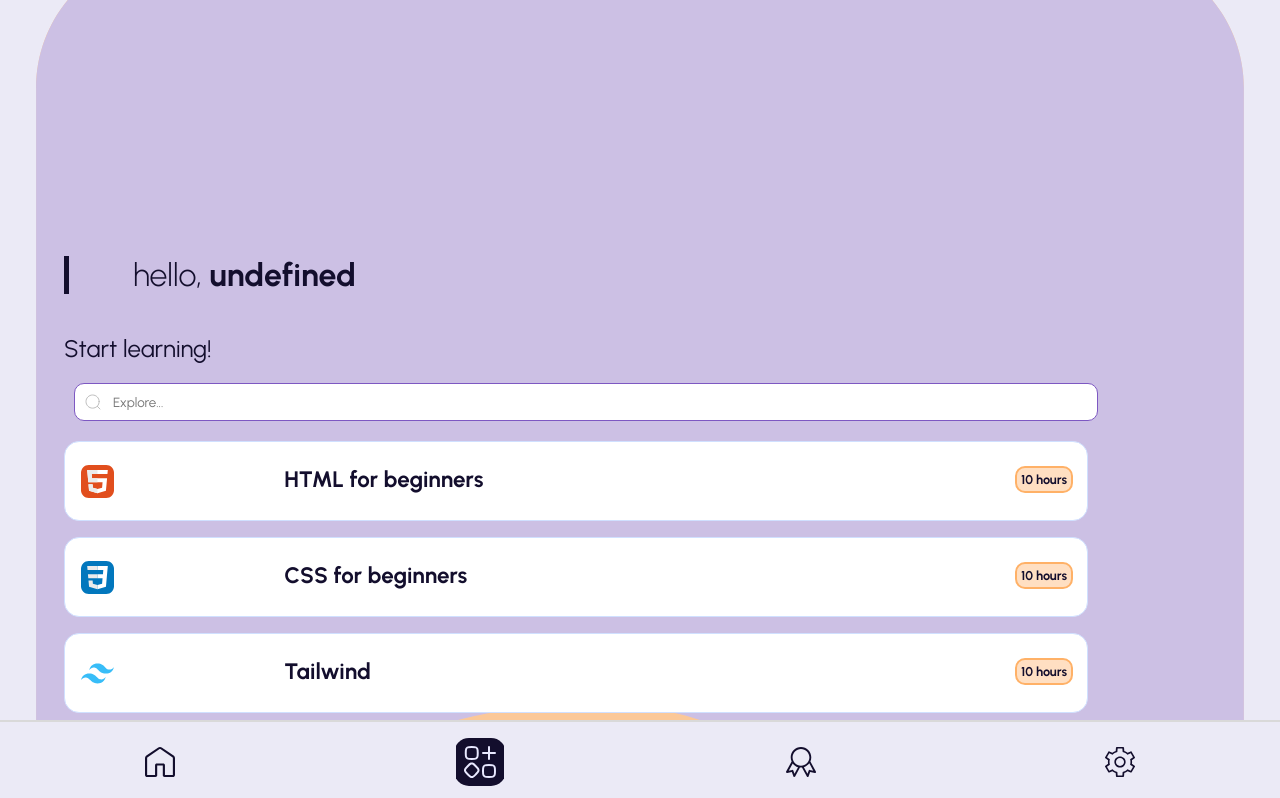
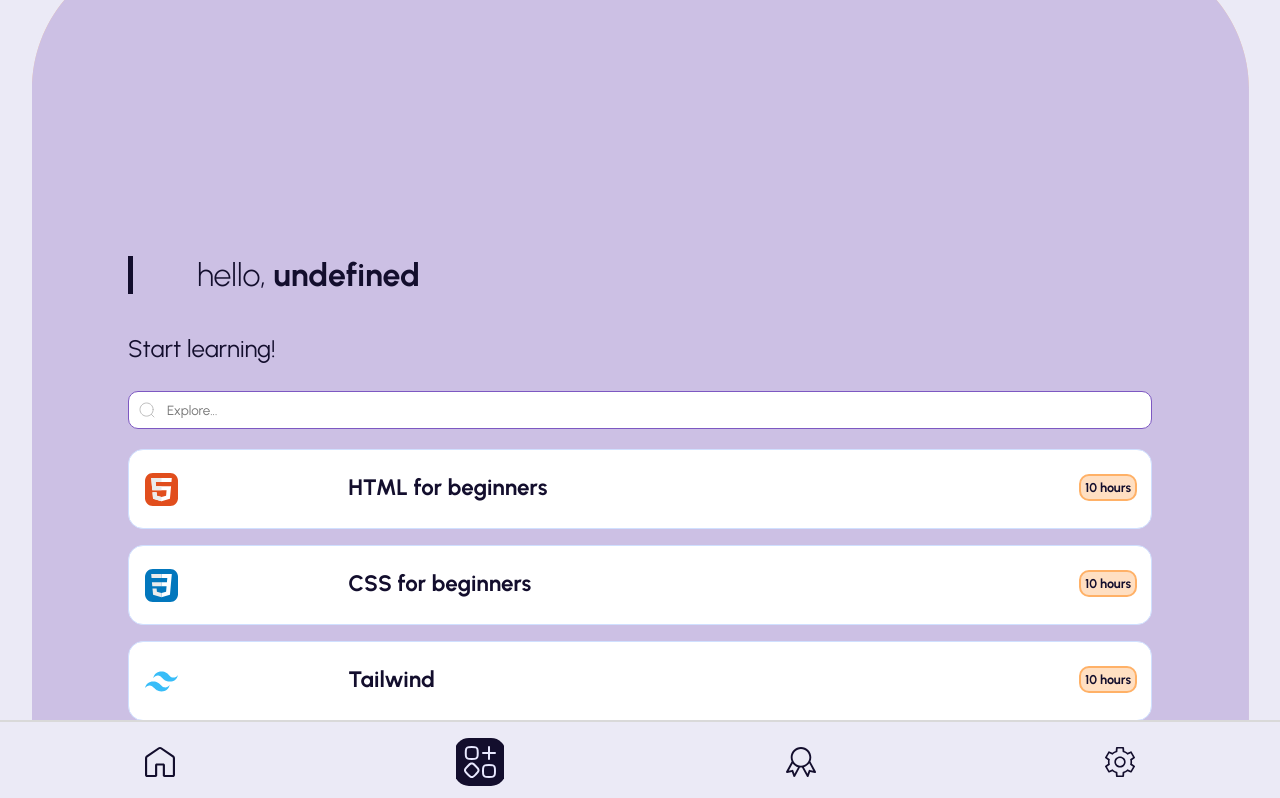
Before and after one commit to Vitolofs7/BrightMinds, a React (Vite) app in the folder frontend/: page /explore in a window 1280 px wide. Shown: the top 798 px of the page. Built offline with nearby package versions, Linux system fonts and the light colour scheme; sample sign-in values are in the browser's storage.

Commit message:
fixed explore page layout

```diff
--- a/frontend/src/components/cardContainer/cardContainer.styled.js
+++ b/frontend/src/components/cardContainer/cardContainer.styled.js
@@ -1,8 +1,7 @@
 import styled from "styled-components";
 
 export const CardContainerStyled = styled.div`
-
-&.sideways {
+  &.sideways {
     display: flex;
     flex-direction: row;
     justify-content: start;
@@ -11,18 +10,16 @@ export const CardContainerStyled = styled.div`
     overflow-x: auto;
     padding-right: 5%;
     &::-webkit-scrollbar {
-        display: none;
+      display: none;
     }
-}
+  }
 
-
-&.vertical {
+  &.vertical {
     display: flex;
     flex-direction: column;
     justify-content: start;
     gap: 1rem;
-    margin-right: 5%;
-
-}
-
-`
+    width: 100%;
+    align-items: center;
+    }
+`;
--- a/frontend/src/components/searchbar/searchbarStyled.js
+++ b/frontend/src/components/searchbar/searchbarStyled.js
@@ -6,7 +6,6 @@ export const SearchbarContainer = styled.div`
   border-radius: 10px;
   width: 80vw;
   padding: 10px;
-  margin-left: 10px;
   margin-top: 20px;
   margin-bottom: 20px;
   display: flex;
--- a/frontend/src/components/subtitle/subTitle.styled.js
+++ b/frontend/src/components/subtitle/subTitle.styled.js
@@ -3,6 +3,7 @@ import styled from "styled-components";
 export const SubTitleStyled = styled.div`
 display: flex;
 gap: 0.5rem;
+width: 80vw;
 
 &.light h2{
     font-weight: 400;
--- a/frontend/src/components/title/title.styled.js
+++ b/frontend/src/components/title/title.styled.js
@@ -1,7 +1,7 @@
 import styled from "styled-components";
 
 export const TitleStyled = styled.div`
-
+width: 80vw;
 
 
     >div {
--- a/frontend/src/pages/explore/explore.page.jsx
+++ b/frontend/src/pages/explore/explore.page.jsx
@@ -9,11 +9,13 @@ import CSSicon from "../../assets/CSSicon.svg";
 import tailwindlogo from "../../assets/tailwindlogo.svg";
 import ReactLogo from "../../assets/ReactLogo.svg";
 import { SearchbarComponent } from "../../components/searchbar/searchbarComponent";
+import { StyledTopSection } from "./explore.styled";
 
 export const ExplorePage = ({ username }) => {
   return (
     <>
       <HomeStyled>
+        <StyledTopSection>
           <TitleComponent
             text="hello, "
             boldText={username}
@@ -26,6 +28,7 @@ export const ExplorePage = ({ username }) => {
             size="small"
           />
           <SearchbarComponent />
+        </StyledTopSection>
         <CardContainerComponent direction="vertical" className="cards">
           <CardComponent
             icon={HTMLicon}
--- /dev/null
+++ b/frontend/src/pages/explore/explore.styled.js
@@ -0,0 +1,9 @@
+import styled from "styled-components";
+
+export const StyledTopSection = styled.div`
+  width: 100%;
+  align-items: center;
+  display: flex;
+  flex-direction: column;
+
+`;
--- a/frontend/src/pages/home/home.styled.js
+++ b/frontend/src/pages/home/home.styled.js
@@ -2,7 +2,8 @@ import styled from "styled-components";
 
 export const HomeStyled = styled.div`
 padding-top: 20%;
-padding-left: 5%;
+
+
 /* margin-right: 5%; */
 .title {
     margin-bottom: 5vh;
```
Also changed, not shown: frontend/src/components/navigation/navigation.component.jsx (+7 -4 lines). Lines whose indentation alone changed are shown as unchanged.
